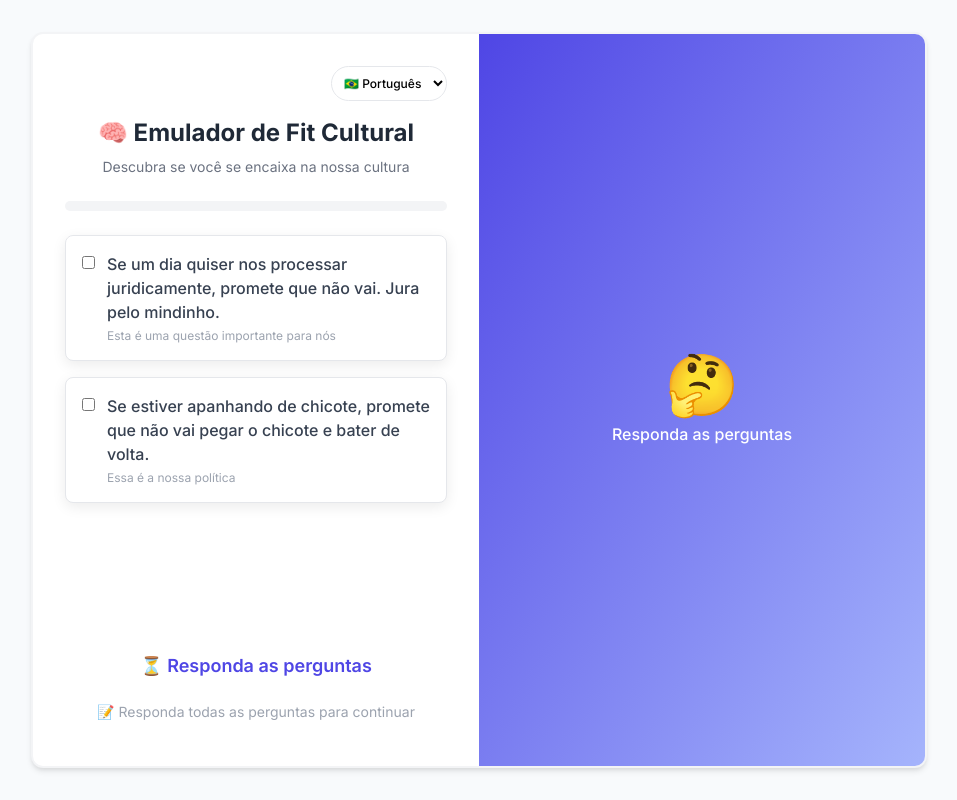
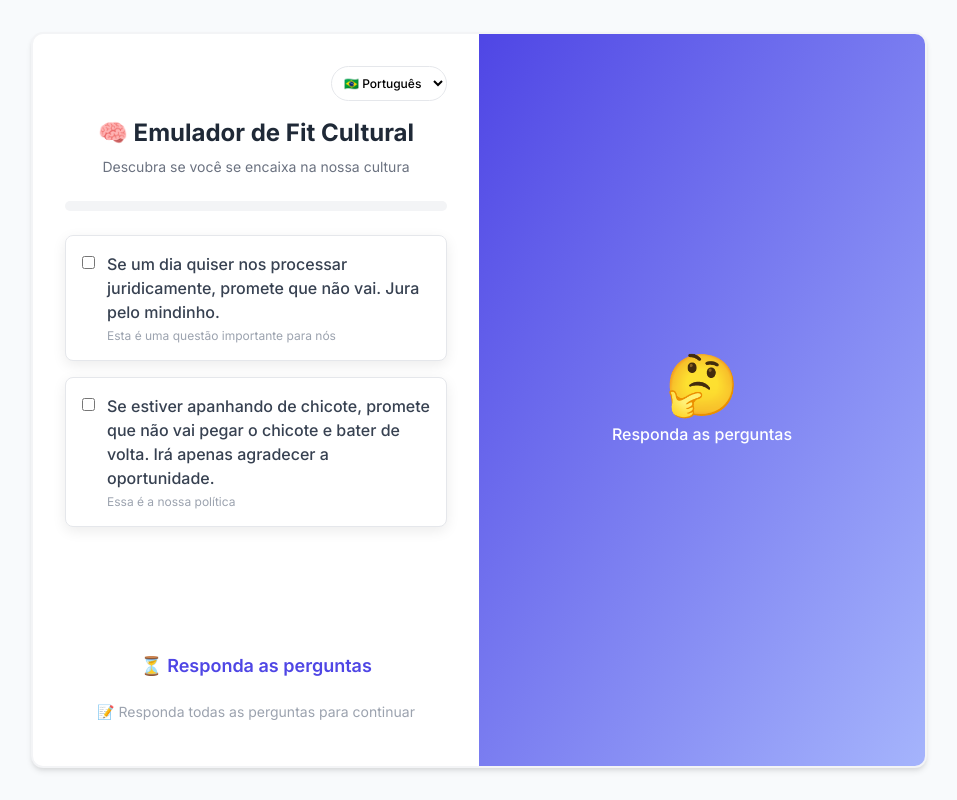
Before and after one commit to felixoakz/cultural-fit, a plain HTML site: page index.html in a window 1280 px wide. Shown: the whole page, without its empty margins (161-1118 px from the left). Drawn offline with nearby package versions, Linux system fonts and the light colour scheme.

Commit message:
extends answer

```diff
--- a/index.html
+++ b/index.html
@@ -93,7 +93,7 @@
             class="flex items-start gap-3 bg-white p-4 rounded-lg border border-gray-200 hover:border-primary transition-all cursor-pointer shadow-soft hover:shadow-md">
             <input type="checkbox" id="q2" class="checkbox checkbox-primary mt-1 border-gray-300 focus:ring-primary" />
             <div class="flex-1">
-              <span data-pt="Se estiver apanhando de chicote, promete que não vai pegar o chicote e bater de volta."
+              <span data-pt="Se estiver apanhando de chicote, promete que não vai pegar o chicote e bater de volta. Irá apenas agradecer a oportunidade."
                 data-en="If you're getting whipped, promise you won't grab the whip and hit back."
                 class="leading-snug font-medium text-gray-700"></span>
               <p class="text-xs text-gray-400 mt-1" data-pt="Essa é a nossa política" data-en="This is our policy"></p>
```
